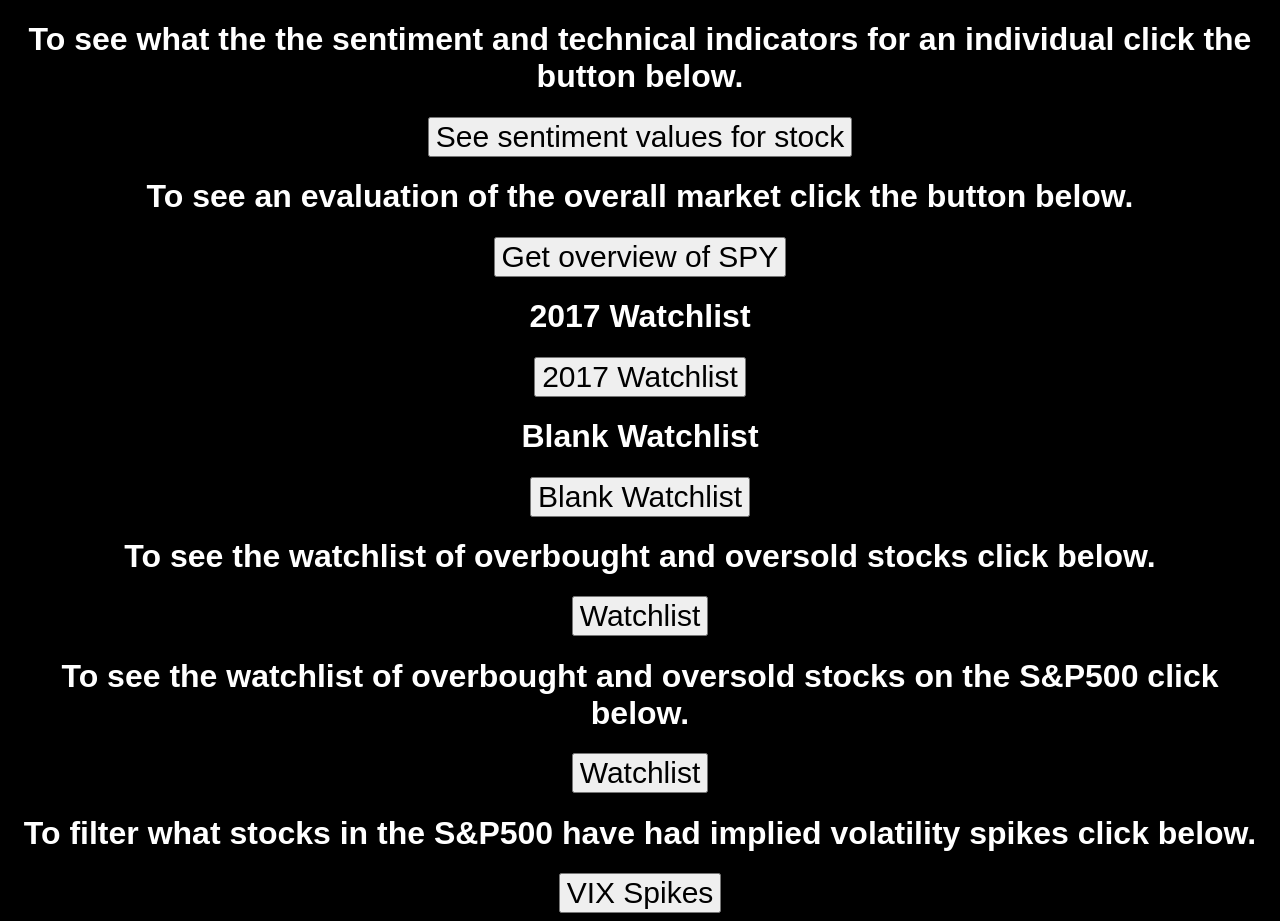
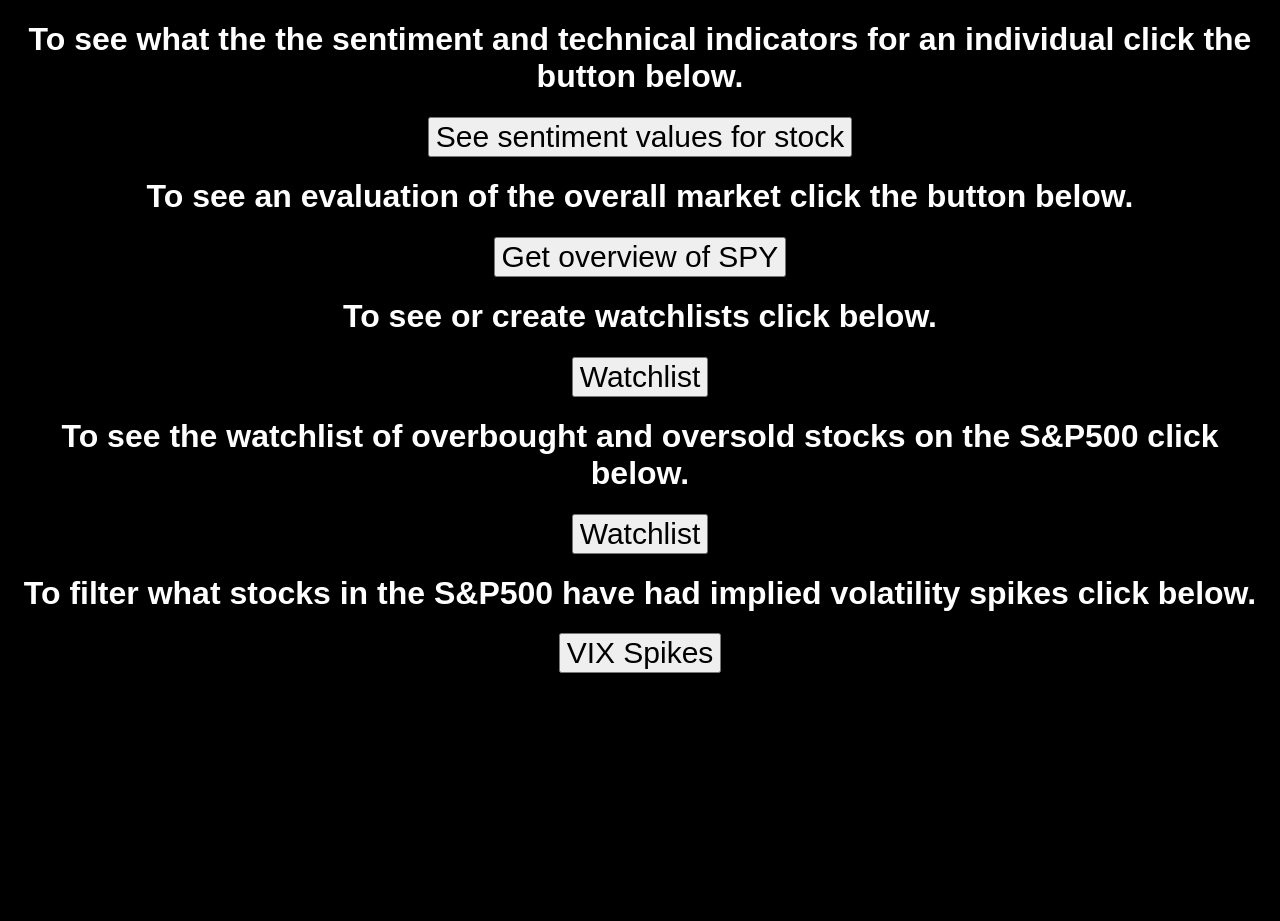
Before and after one commit to galt680/routman_site, a Python web app: template templates/home_page.html in a window 1280 px wide. After the commit the page ends 673 px from the top, so only its background shows below. Run offline with Jinja, Linux system fonts and the light colour scheme; the template is opened without the code that fills it, so the values that code supplies are empty.

Commit message:
fixed home page

```diff
--- a/templates/home_page.html
+++ b/templates/home_page.html
@@ -15,18 +15,8 @@
 				<input style = "font-size:30px"type="submit" value="Get overview of SPY">
 			</form>
 
-			<h1> 2017 Watchlist </h1>
-			<form action="/symbols_2017">
-				<input style = "font-size:30px" type="submit" value="2017 Watchlist">
-			</form>
-
-			<h1> Blank Watchlist </h1>
-			<form action="/symbols_blank">
-				<input style = "font-size:30px" type="submit" value="Blank Watchlist">
-			</form>
-
-			<h1>To see the watchlist of overbought and oversold stocks click below.</h1>
-			<form action="/symbol_alerts">
+			<h1>To see or create watchlists click below.</h1>
+			<form action="/watchlist_landing_page">
 				<input style = "font-size:30px"type="submit" value="Watchlist">
 			</form>
 
```
